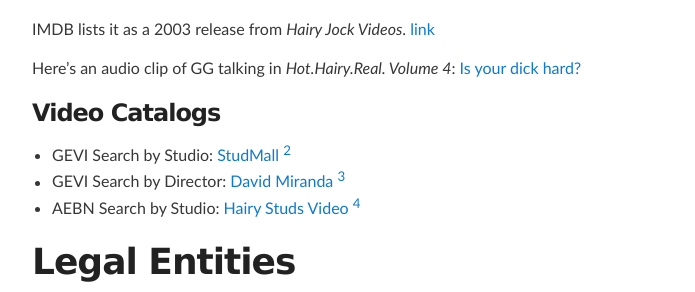
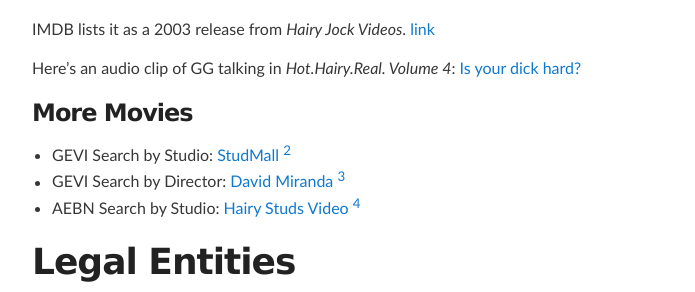
Before and after one commit to masternotions/masternotions.github.io, a Jekyll site: the page built from index.md, in a window 1280 px wide and 900 px high, scrolled down 844 px. Shown: the part 161-453 px from the top of the window, without its empty margins (288-983 px from the left). Built offline with Jekyll 4.4.1, drawn with Linux system fonts in a browser that asks for light colours; comment, search, counter and statistics services are not loaded.

Commit message:
Update index.md

```diff
--- a/index.md
+++ b/index.md
@@ -45,7 +45,7 @@ IMDB lists it as a 2003 release from _Hairy Jock Videos_. [link](https://www.imd
 
 Here's an audio clip of GG talking in _Hot.Hairy.Real. Volume 4_: [Is your dick hard?](./media/hairy-studs-4-audio.mp4)
 
-## Video Catalogs
+## More Movies
 
 - GEVI Search by Studio: [StudMall](./assets/images/gevi-studio-studmall.png) <sup>[2]</sup>
 - GEVI Search by Director: [David Miranda](./assets/images/gevi-director-dm.png) <sup>[3]</sup>
```
